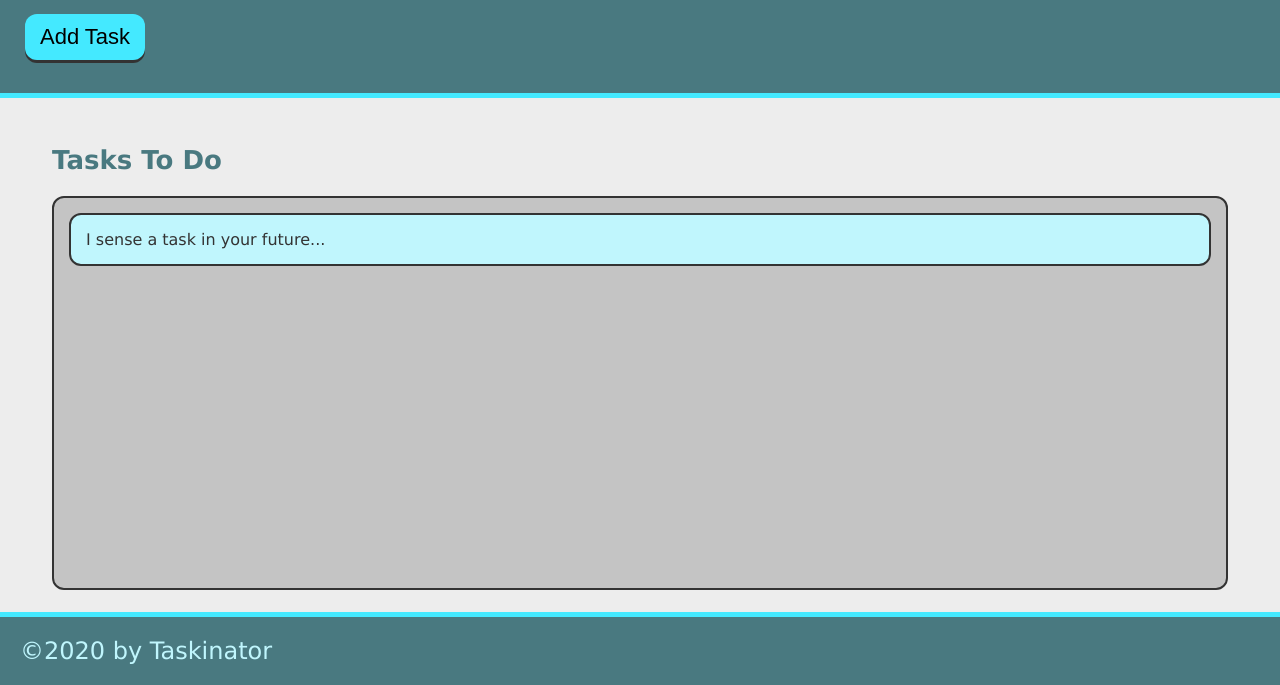
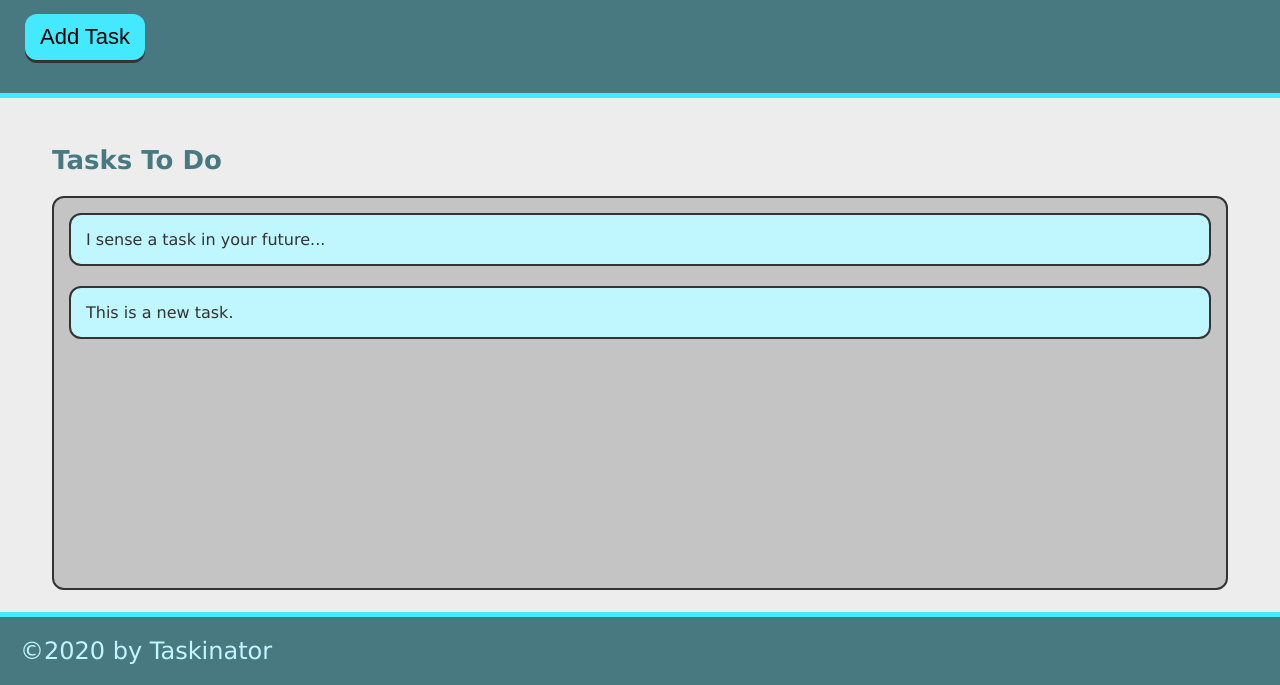
Before and after one commit to bmkersey/Taskinator, a plain HTML site: page index.html in a window 1280 px wide. Both pictures are taken after a click on the button "Add Task". Shown: the part 115-800 px from the top of the page. Drawn offline with Linux system fonts and the light colour scheme.

Commit message:
add ability to add task

```diff
--- a/assets/js/script.js
+++ b/assets/js/script.js
@@ -0,0 +1,14 @@
+var buttonE1 = document.querySelector("#save-task")
+var tasksToDoE1 = document.querySelector("#tasks-to-do")
+
+
+var createTaskHandler = function(){
+
+    var listItemE1 = document.createElement("li");
+    listItemE1.className = "task-item";
+    listItemE1.textContent = "This is a new task.";
+    tasksToDoE1.appendChild(listItemE1);
+
+};
+
+buttonE1.addEventListener("click", createTaskHandler);
--- a/index.html
+++ b/index.html
@@ -15,7 +15,7 @@
             Click the button below to add a new task!
         </p>
 
-        <button class="btn">Add Task</button>
+        <button class="btn" id="save-task">Add Task</button>
 
 
     </header>
@@ -26,7 +26,7 @@
 
             <h2 class="list-title">Tasks To Do</h2>
 
-            <ul class="task-list">
+            <ul class="task-list" id="tasks-to-do">
 
                 <li class="task-item">I sense a task in your future...</li>
 
```
